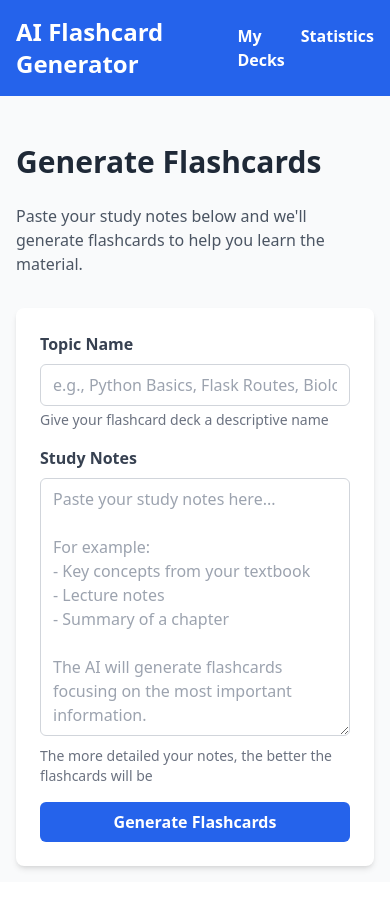
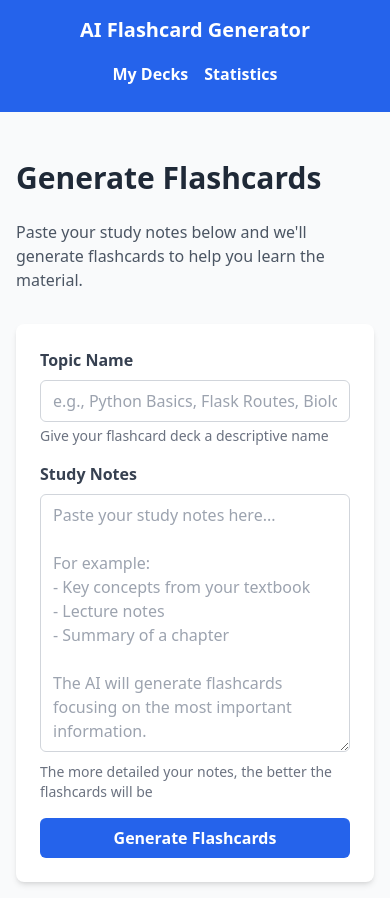
Before and after one commit to finleystephenson/gizmo-lite, a Flask app: page / in a window 390 px wide. Before the commit the page ends 871 px from the top, so only its background shows below. Run offline with Flask 3, Linux system fonts and the light colour scheme; some libraries are stand-ins or nearby versions.

Commit message:
feat(07-02): add responsive header and mobile base styling
- Header stacks vertically on mobile, side by side on desktop
- Added min-h-[44px] tap targets for navigation links
- Logo now clickable, links to homepage
- Responsive padding on main container (px-4/6/8)
- Smaller text on mobile header (text-xl vs text-2xl)

```diff
--- a/src/templates/base.html
+++ b/src/templates/base.html
@@ -13,16 +13,20 @@
 <body class="bg-gray-50">
     <!-- Header section with app title and navigation -->
     <!-- For students: This header appears on every page that extends this template -->
-    <header class="bg-blue-600 text-white p-4">
-        <div class="max-w-4xl mx-auto flex justify-between items-center">
-            <h1 class="text-2xl font-bold">AI Flashcard Generator</h1>
+    <!-- Responsive: On mobile, header stacks logo and nav; on desktop, side by side -->
+    <header class="bg-blue-600 text-white py-4 px-4 sm:px-6 lg:px-8">
+        <div class="max-w-4xl mx-auto flex flex-col sm:flex-row justify-between items-center gap-2 sm:gap-4">
+            <!-- Logo/title - clickable to go home -->
+            <a href="/" class="hover:text-gray-200 transition-colors">
+                <h1 class="text-xl sm:text-2xl font-bold text-center sm:text-left">AI Flashcard Generator</h1>
+            </a>
             <!-- Navigation links -->
-            <!-- For students: These links are always visible for easy navigation -->
-            <nav class="flex gap-4">
-                <a href="/decks" class="text-white hover:text-gray-200 font-semibold transition-colors">
+            <!-- For students: These links have min-h-[44px] for proper tap targets on mobile -->
+            <nav class="flex gap-4 sm:gap-6">
+                <a href="/decks" class="text-white hover:text-gray-200 font-semibold transition-colors min-h-[44px] flex items-center">
                     My Decks
                 </a>
-                <a href="/stats" class="text-white hover:text-gray-200 font-semibold transition-colors">
+                <a href="/stats" class="text-white hover:text-gray-200 font-semibold transition-colors min-h-[44px] flex items-center">
                     Statistics
                 </a>
             </nav>
@@ -56,7 +60,8 @@
     <!-- Main content area -->
     <!-- For students: The block content below is a Jinja2 placeholder -->
     <!-- Child templates will fill this block with their specific content -->
-    <main class="container mx-auto p-4">
+    <!-- Responsive padding: px-4 on mobile, px-6 on tablet, px-8 on desktop -->
+    <main class="container mx-auto px-4 sm:px-6 lg:px-8 py-4">
         {% block content %}{% endblock %}
     </main>
 </body>
```
